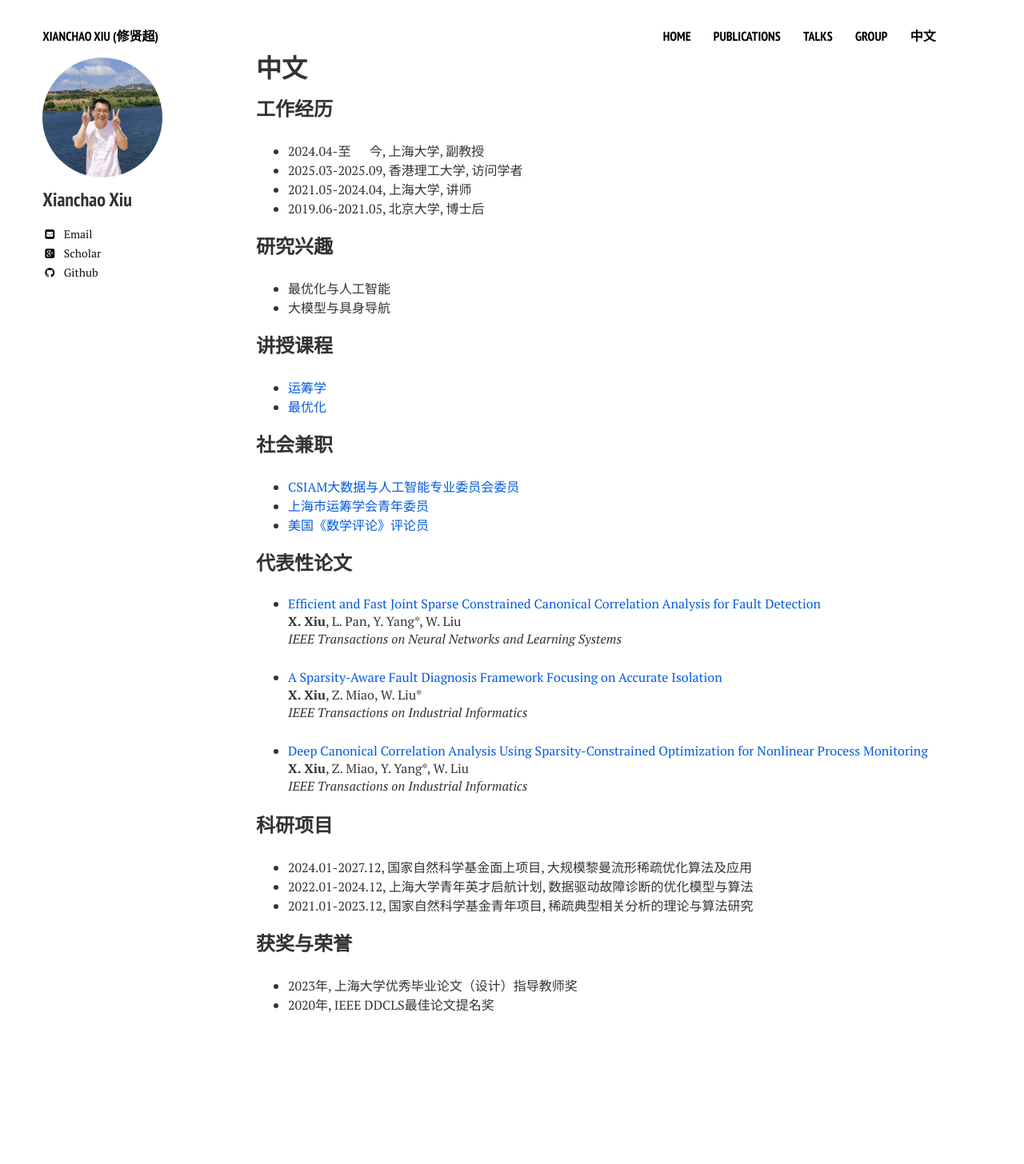
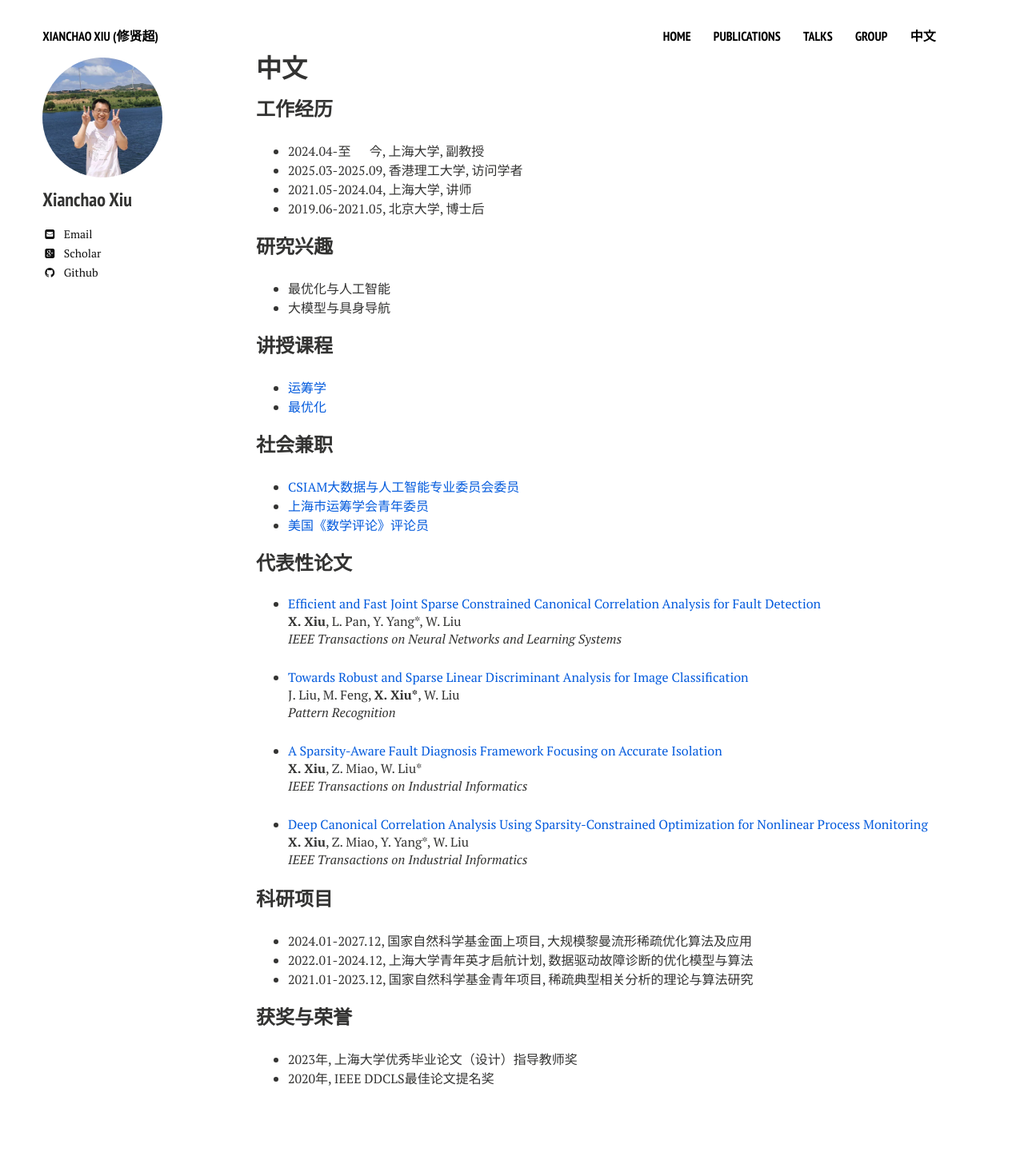
Before and after one commit to xianchaoxiu/xianchaoxiu.github.io, a Jekyll site: the page built from chinese/index.md, in a window 1280 px wide. Shown: the whole page at 80% size. Built offline with Jekyll 4.4.1, drawn with Linux system fonts in a browser that asks for light colours; nearby versions of some CDN libraries; before the commit the page ends 1364 px from its top, so only the background shows below that.

Commit message:
Update index.md

```diff
--- a/chinese/index.md
+++ b/chinese/index.md
@@ -44,6 +44,10 @@ share: false
 <b>X. Xiu</b>, L. Pan, Y. Yang*, W. Liu<br>
 <i>IEEE Transactions on Neural Networks and Learning Systems</i><br>
 
+* <a href="https://www.sciencedirect.com/science/article/abs/pii/S0031320324002632" class="textlink" target="_blank">Towards Robust and Sparse Linear Discriminant Analysis for Image Classification</a><br>
+J. Liu, M. Feng, <b>X. Xiu*</b>, W. Liu<br>
+<i>Pattern Recognition</i><br>
+
 * <a href="https://ieeexplore.ieee.org/abstract/document/9788040" class="textlink" target="_blank">A Sparsity-Aware Fault Diagnosis Framework Focusing on Accurate Isolation</a><br>
 <b>X. Xiu</b>, Z. Miao, W. Liu*<br>
 <i>IEEE Transactions on Industrial Informatics</i><br>
```
